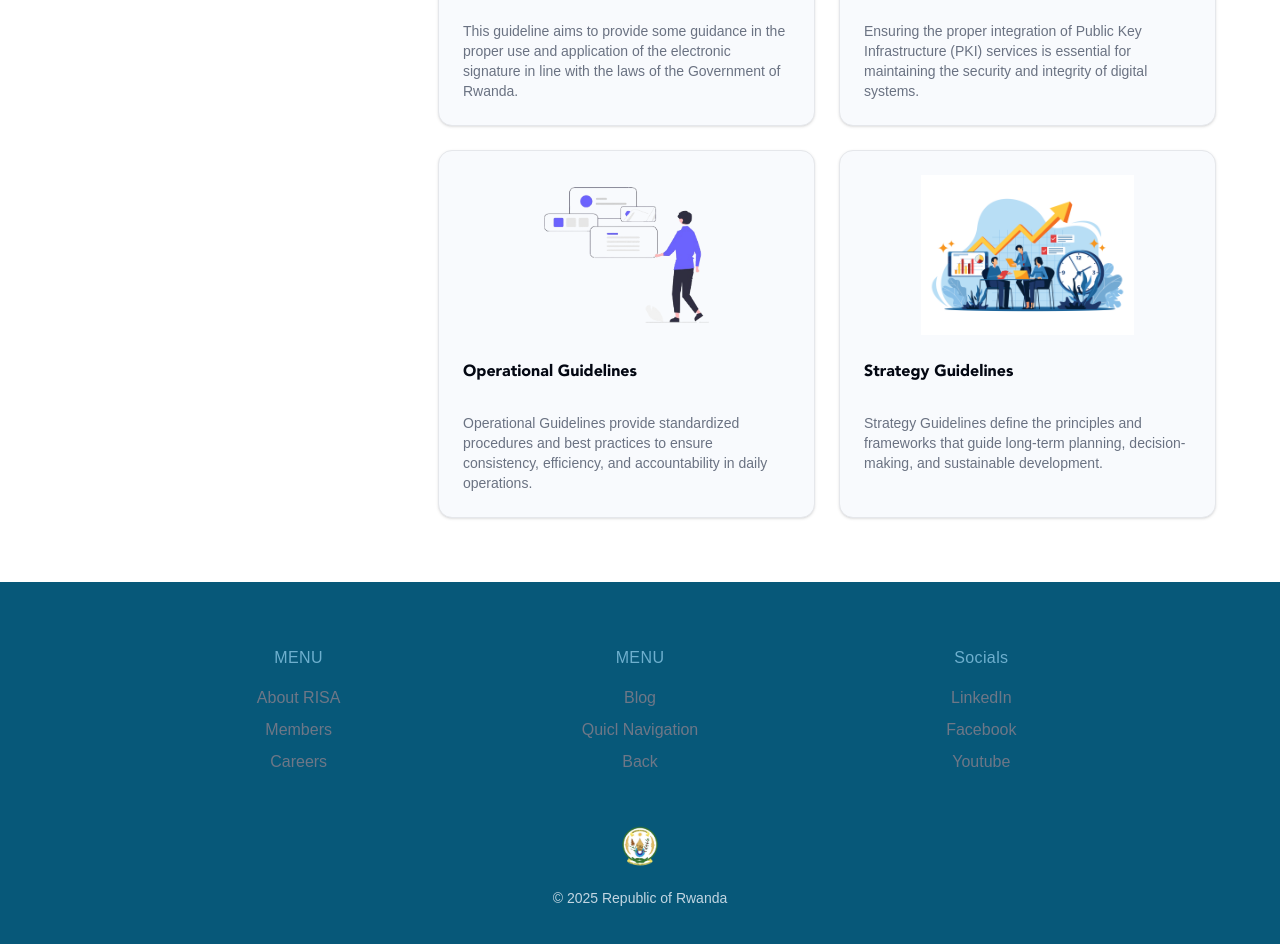
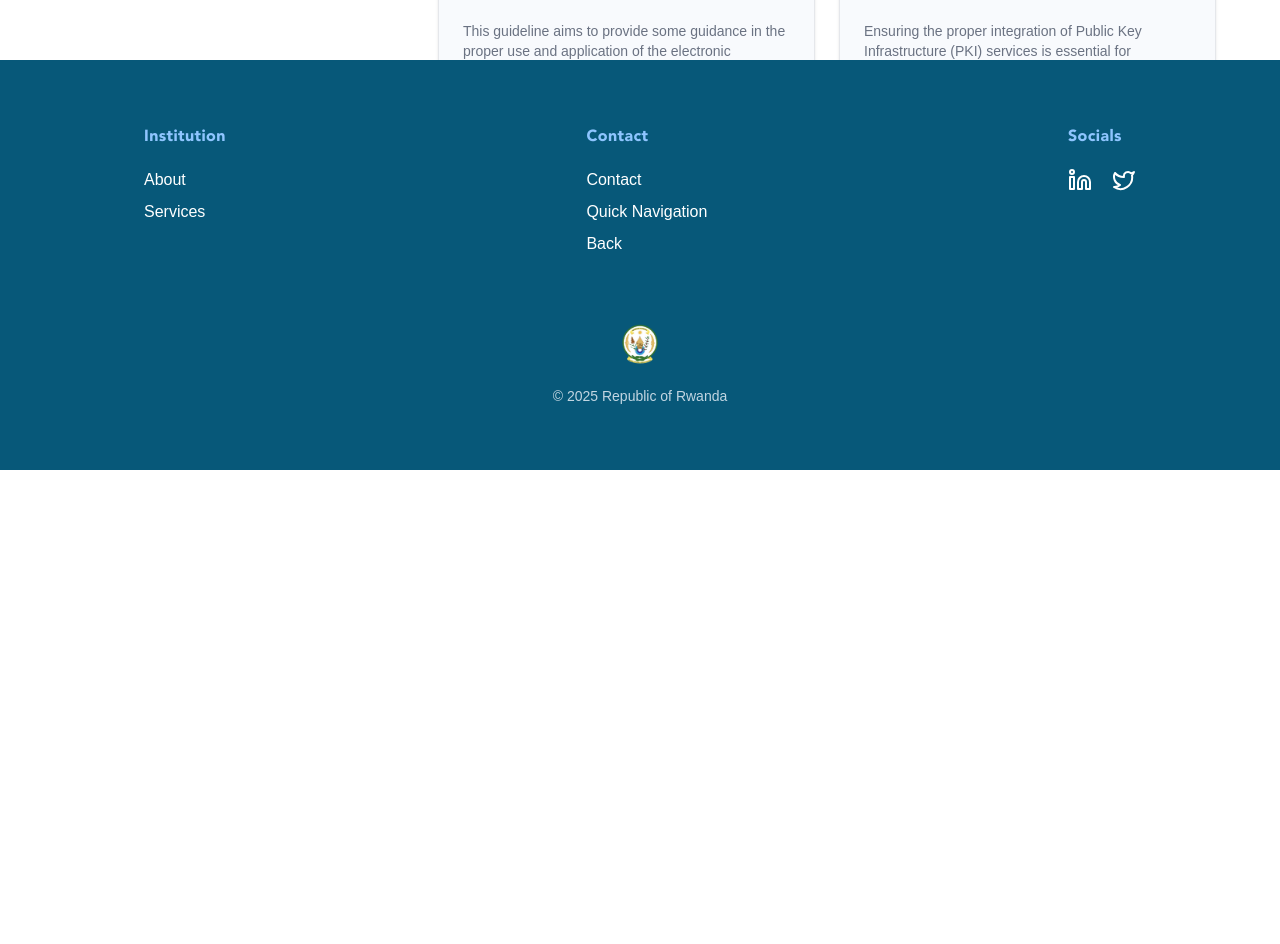
Before and after one commit to higirobruce/documentation-nextjs, a Next.js app: page / in a window 1280 px wide. Shown: the part 740-1684 px from the top of the page. After the commit the page ends 1210 px from the top, so only its background shows below. Built offline with nearby package versions, Linux system fonts and the light colour scheme; a web font is replaced by a local one.

Commit message:
sticky sidebar and some other fixes

```diff
--- a/src/app/components/footer.tsx
+++ b/src/app/components/footer.tsx
@@ -1,35 +1,35 @@
+import { Linkedin, Twitter } from "lucide-react"
 import Image from "next/image"
+import Link from "next/link"
 
 export default function Footer() {
   return (
-    <footer className="bg-[#075879] text-[#6e7787] py-16 w-full">
+    <footer className="bg-[#075879] text-white py-16 w-full">
       <div className="max-w-5xl mx-auto px-4">
-        <div className="grid grid-cols-3 gap-8 text-center mb-12">
+        <div className="flex flex-row justify-between mb-16">
           {/* Column 1 */}
           <div>
-            <h4 className="text-[#6eafce] font-medium mb-4 tracking-wide">MENU</h4>
-            <ul className="space-y-2 text-base">
-              <li><a href="#" className="hover:text-white transition">About&nbsp;RISA</a></li>
-              <li><a href="#" className="hover:text-white transition">Members</a></li>
-              <li><a href="#" className="hover:text-white transition">Careers</a></li>
+            <ul className="space-y-2 text-base flex flex-col justify-start items-start">
+              <h4 className="text-blue-300 font-semibold mb-5 tracking-wide self-start">Institution</h4>
+              <Link target="_blank" href="https://www.risa.gov.rw/about/overview" className="hover:text-white transition">About</Link>
+              <Link target="_blank" href="https://www.risa.gov.rw/about/services-charter" className="hover:text-white transition">Services</Link>
             </ul>
           </div>
           {/* Column 2 */}
           <div>
-            <h4 className="text-[#6eafce] font-medium mb-4 tracking-wide">MENU</h4>
-            <ul className="space-y-2 text-base">
-              <li><a href="#" className="hover:text-white transition">Blog</a></li>
-              <li><a href="#" className="hover:text-white transition">Quicl Navigation</a></li>
-              <li><a href="#" className="hover:text-white transition">Back</a></li>
+            <ul className="space-y-2 text-base flex flex-col justify-start items-start">
+              <h4 className="text-blue-300 font-semibold mb-5 tracking-wide self-start">Contact</h4>
+              <Link target="_blank" href="https://www.risa.gov.rw/contact" className="hover:text-white transition">Contact</Link>
+              <Link target="_blank" href="https://www.risa.gov.rw/contact/quick-navigation" className="hover:text-white transition">Quick Navigation</Link>
+              <Link target="_blank" href="https://www.risa.gov.rw/contact/back" className="hover:text-white transition">Back</Link>
             </ul>
           </div>
           {/* Column 3 */}
           <div>
-            <h4 className="text-[#6eafce] font-medium mb-4 tracking-wide">Socials</h4>
-            <ul className="space-y-2 text-base">
-              <li><a href="#" className="hover:text-white transition">LinkedIn</a></li>
-              <li><a href="#" className="hover:text-white transition">Facebook</a></li>
-              <li><a href="#" className="hover:text-white transition">Youtube</a></li>
+            <h4 className="text-blue-300 font-semibold mb-5 tracking-wide self-start">Socials</h4>
+            <ul className="space-x-5 text-base flex flex-row justify-start items-start">
+              <Link target="_blank" href="https://www.linkedin.com/company/18879714" className="hover:text-white transition"><Linkedin></Linkedin></Link>
+              <Link target="_blank" href="https://twitter.com/RISARwanda" className="hover:text-white transition"> <Twitter></Twitter></Link>
             </ul>
           </div>
         </div>
--- a/src/app/components/sidebar.tsx
+++ b/src/app/components/sidebar.tsx
@@ -90,9 +90,10 @@ export function Sidebar() {
   }, [pathname, navItems]);
 
   return (
-    <aside className="w-[350px] h-[calc(100vh-200px)] border-r p-4 mt-25 ml-6 bg-[#F8FAFD] border-gray-300 border-2 rounded-md transition-all duration-300 ease-in-out">
-      <nav className="space-y-2 top-4">
-        <h2 className="text-[#078ECE] text-lg font-semibold px-3 py-2">Overview</h2>
+    <aside className="w-[350px] h-[calc(100vh-200px)] border-r p-4 mt-32 ml-6 bg-[#F8FAFD] border-gray-300 border-2 rounded-md transition-all duration-300 ease-in-out">
+      <nav className="space-y-2 top-6 sticky">
+        <Link href="/" className="text-[#078ECE] text-lg font-semibold px-3 py-2" >Overview</Link>
+        {/* <h2 className="text-[#078ECE] text-lg font-semibold px-3 py-2">Overview</h2> */}
         {navItems.map((item) => (
           <NavItem key={item.name} item={item} parentPath="/guidelines" currentPath={pathname} openItems={openItems} setOpenItems={setOpenItems} />
         ))}
--- a/src/app/guidelines/[category]/[slug]/client-page.tsx
+++ b/src/app/guidelines/[category]/[slug]/client-page.tsx
@@ -22,7 +22,6 @@ export function MarkdownPageClient({ content }: MarkdownPageClientProps) {
 
   return (
     <div className="flex flex-col min-h-screen">
-      <Navbar />
       <div className="flex flex-1">
         {/* <Sidebar /> */}
         <main className="flex-1 p-8 mt-12">
--- a/src/app/layout.tsx
+++ b/src/app/layout.tsx
@@ -3,6 +3,7 @@ import { avenir } from "./fonts";
 import "./globals.css";
 import { Sidebar } from "./components/sidebar";
 import Footer from "./components/footer";
+import { Navbar } from "./components/navbar";
 
 export const metadata: Metadata = {
   title: "Guidelines",
@@ -19,9 +20,12 @@ export default function RootLayout({
       <body className={`${avenir.variable} antialiased`}>
         <div className="flex">
           <Sidebar />
-          <main className="flex-1 p-8">{children}</main>
+          <main className="flex-1 p-8 overflow-scroll h-screen">
+            <Navbar />
+            {children}
+          </main>
         </div>
-         <Footer />
+        <Footer />
       </body>
     </html>
   );
--- a/src/app/page.tsx
+++ b/src/app/page.tsx
@@ -7,7 +7,6 @@ import Footer from "./components/footer";
 export default function Home() {
   return (
     <div className="flex flex-col min-h-screen">
-      <Navbar />
       <div className="flex flex-1">
         <main className="flex-1 p-8 mt-18 space-y-8">
           <div className="rounded-md bg-green-50 p-4 text-green-900 border border-green-200 flex">
```
